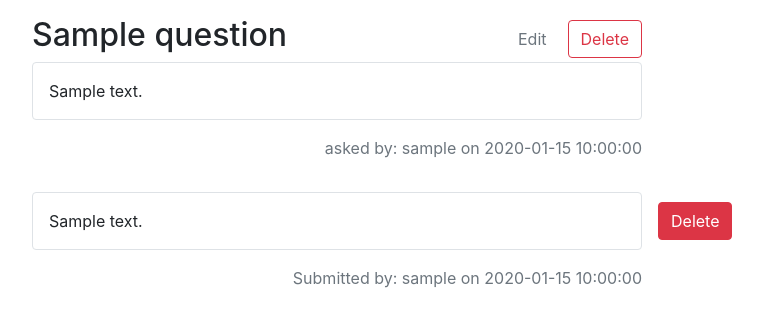
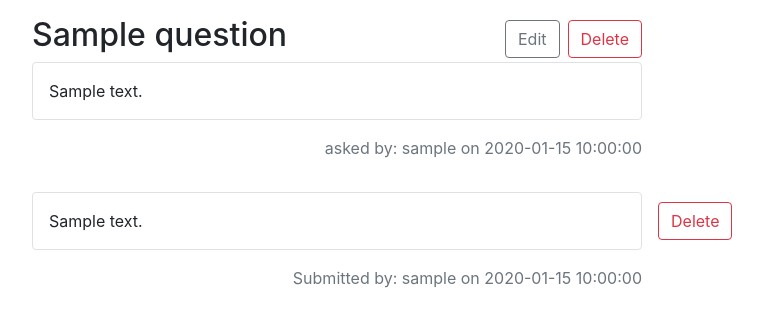
Before and after one commit to ChristianMLand/Flask_QA, a Flask app: template flask_app/templates/view_question.html in a window 1280 px wide. Shown: the part 58-385 px from the top of the page, without its empty margins (303-1066 px from the left). Run offline with Flask 2, Linux system fonts and the light colour scheme; the template is opened without the code that fills it: most values are stand-ins (such as "Sample title", 1, 10 or a date in 2020); some libraries are stand-ins or nearby versions.

Commit message:
minor styling tweaks

```diff
--- a/flask_app/templates/view_question.html
+++ b/flask_app/templates/view_question.html
@@ -18,7 +18,7 @@
             <h2 class="mr-auto">{{question.question}}</h2>
             {% if logged_user.id == question._asker_id%}
             {% if not question.answered %}
-            <a class="btn text-secondary" href="/questions/{{question.id}}/edit">Edit</a>
+            <a class="btn btn-outline-secondary" href="/questions/{{question.id}}/edit">Edit</a>
             {% endif %}
             <a class="btn btn-outline-danger ml-2" href="/questions/{{question.id}}/delete">Delete</a>
             {% endif %}
@@ -42,9 +42,9 @@
             <div class="d-flex align-items-center">
                 <p class="border p-3 rounded mt-3 col-12 mr-3">{{answer.answer}}</p>
                 {% if answer._answerer_id == logged_user.id %}
-                <a href="/questions/{{question.id}}/delete-answer/{{answer.id}}" class="btn btn-danger">Delete</a>
+                <a href="/questions/{{question.id}}/delete-answer/{{answer.id}}" class="btn btn-outline-danger">Delete</a>
                 {% elif question._asker_id == logged_user.id and not question.answered %}
-                <a href="/questions/{{question.id}}/approve-answer/{{answer.id}}" class="btn btn-info">Approve</a>
+                <a href="/questions/{{question.id}}/approve-answer/{{answer.id}}" class="btn btn-outline-success">Approve</a>
                 {% endif %}
             </div>
             <p class="text-right text-muted">Submitted by: {{answer.answerer.username}} on {{answer.created_at}}</p>
```
